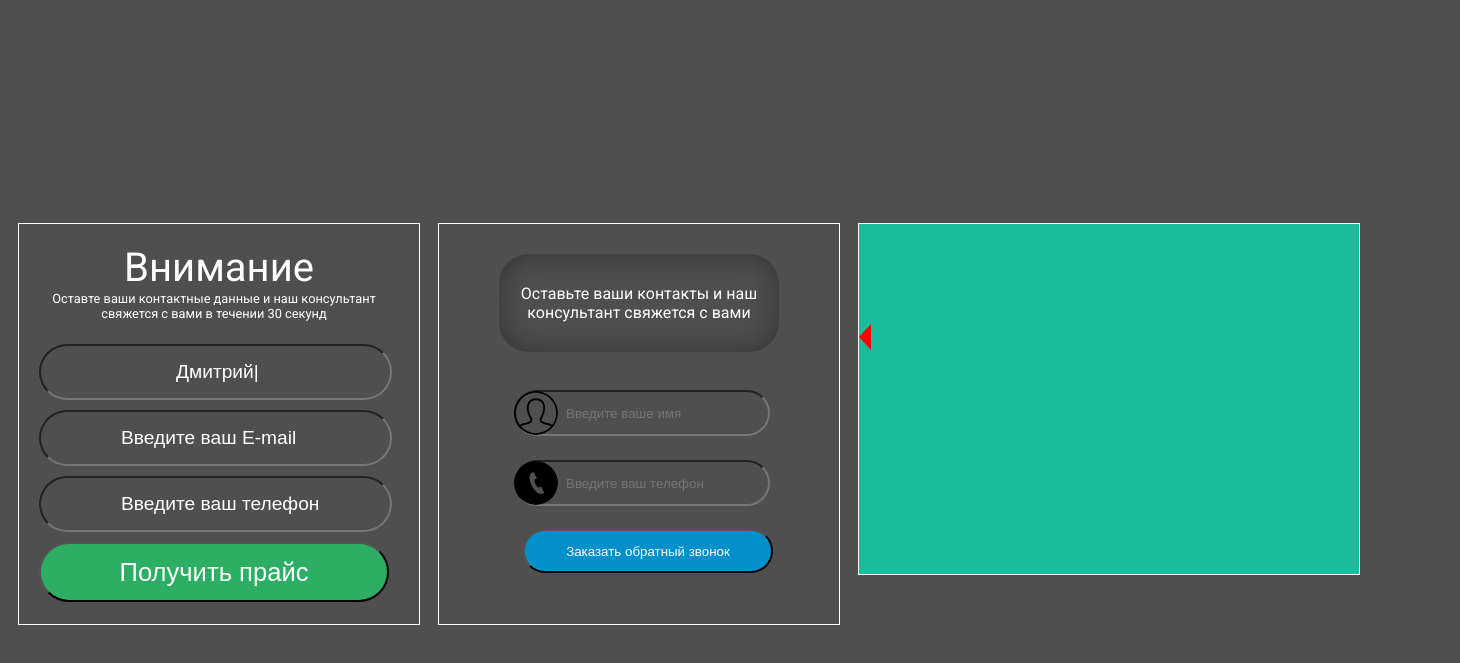
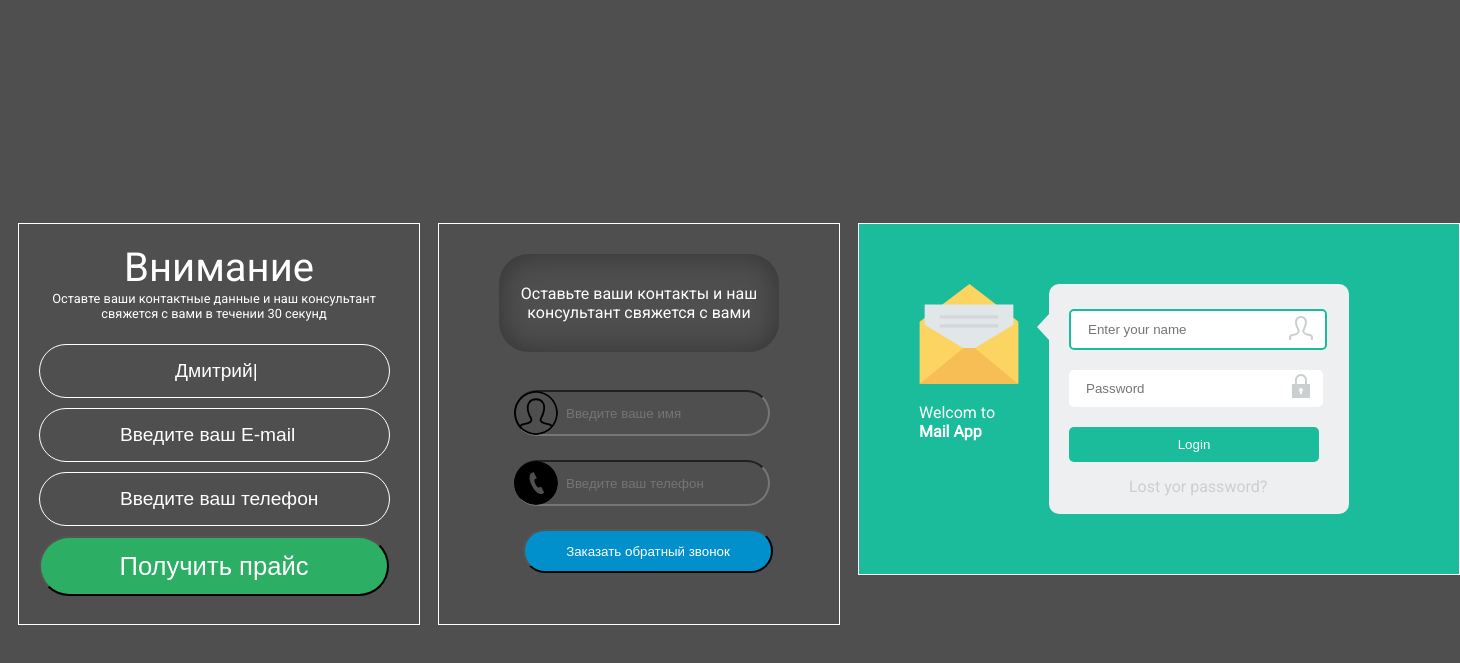
Before and after one commit to IvanShyvanau/forms, a plain HTML site: page index.html in a window 1280 px wide. Shown: the part 5-668 px from the top of the page, 1460 px wide, since content can reach past the window. Drawn offline with Linux system fonts and the light colour scheme.

Commit message:
all project

```diff
--- a/index.css
+++ b/index.css
@@ -127,6 +127,8 @@ color: #fff;
   margin-top: 20px;
   color: #fff;
   font-size: 1.2rem;
+  border: 1px solid #fff;
+  outline: none;
 
 }
 
@@ -148,6 +150,12 @@ color: #fff;
   margin-top: 10px;
   color: #fff;
   font-size: 1.2rem;
+  outline: none;
+  border: 1px solid #fff;
+}
+
+#number-first:focus{
+  border:1px solid #2caf64;
 }
 
 #number-first::placeholder{
@@ -165,6 +173,12 @@ color: #fff;
   margin-top: 10px;
   color: #fff;
   font-size: 1.2rem;
+  outline: none;
+  border: 1px solid #fff;
+}
+
+#mail:focus{
+  border:1px solid #2caf64;
 }
 
 #mail::placeholder{
@@ -187,7 +201,7 @@ color: #fff;
  /*Третья форма*/
 .form-second{
   border: 1px solid #fff;
-  width:500px;
+  width:600px;
   height: 350px;
   background-color:#1bbc9b;
   margin-top: 20px;
@@ -197,15 +211,117 @@ color: #fff;
 }
 
 .image{
+  margin-left: 60px;
+  margin-top: 60px;
+}
+#Capa_1{
   width: 100px;
   height: 100px;
 }
 
+.image-text{
+  width: 100px;
+  height: 100px;
+  color: #fff;
+  margin-top: 15px;
+}
+
+.text-bold{
+font-weight: bold;
+}
+
+.triangle-left{
+position: absolute;
+top: 10px;
+}
 
 .triangle {
 	width: 0;
 	height: 0;
 	border-top: 13px solid transparent;
-	border-right: 12px solid red;
+	border-right: 12px solid #eeeff1;
 	border-bottom: 13px solid transparent;
+  position: absolute;
+  left: 178px;
+  top: 80px;
 }
+
+.suqare{
+  width: 300px;
+  height: 230px;
+  background-color: #eeeff1;
+  float: left;
+  position: absolute;
+  top: 50px;
+  left: 190px;
+  border-radius: 10px;
+}
+
+
+#thirth{
+  width: 250px;
+  height: 35px;
+  margin-top: 25px;
+  border-radius: 5px;
+  border: none;
+  margin-left: 20px;
+  outline: none;
+}
+
+#thirth::placeholder{
+  padding-left: 15px;
+}
+
+#thirth:focus{
+  border: 2px solid #1bbc9b;
+}
+
+.login-icon{
+  position: absolute;
+  left: 240px;
+  top: 32px;
+}
+
+#pass{
+  width: 250px;
+  height: 35px;
+  margin: 20px 20px;
+  border-radius: 5px;
+  border: none;
+  outline: none;
+}
+
+#pass::placeholder{
+  padding-left: 15px;
+}
+
+#pass:focus{
+  border: 2px solid #1bbc9b;
+}
+
+.password-icon{
+  position: absolute;
+  left: 240px;
+  top: 90px;
+}
+
+.button__second{
+  width: 250px;
+  height: 35px;
+  margin: 0 20px;
+  border-radius: 5px;
+  background-color: #1bbc9b;
+  border: none;
+  color: #fff;
+}
+
+
+.forget-password{
+  margin-top: 15px;
+  margin-left: 80px;
+}
+
+.link{
+text-decoration: none;
+color: #cbcfd0;
+}
--- a/index.html
+++ b/index.html
@@ -40,16 +40,23 @@
 
   <div class="form-second">
     <div class="image">
-
+      <svg id="Capa_1" enable-background="new 0 0 364.098 364.098" height="512" viewBox="0 0 364.098 364.098" width="512" xmlns="http://www.w3.org/2000/svg"><g><path d="m2.227 137.11 181.388-137.11 178.256 137.11-190.828 186.532z" fill="#fcd462"/><path d="m20.59 74.207h322.919v254.551h-322.919z" fill="#e1e6e9"/><path d="m361.871 137.11-210.566 127.409 210.566 99.579z" fill="#fcd462"/><path d="m2.227 137.11 210.566 127.409-210.566 99.579z" fill="#fcd462"/><path d="m202.668 233.443h-41.239l-159.202 130.655h359.644z" fill="#f7be56"/><g fill="#d5d6db"><path d="m75.455 113.733h213.182v11.946h-213.182z"/><path d="m75.455 146.506h213.182v11.946h-213.182z"/></g></g></svg>
+      <div class="image-text">Welcom to <span class="text-bold">Mail App</span></div>
     </div>
     <div class="triangle-left">
       <div class="triangle"></div>
-    </div>
-    <div class="inputs-second">
-      <form action="">
-
-      </form>
+      <div class="suqare">
+        <div class="inputs-second">
+          <form action="">
+            <div class="second-iput"><input type="text" name="text" id="thirth" placeholder="Enter your name" autofocus> <svg class="login-icon" xmlns="http://www.w3.org/2000/svg" width="24" height="24" viewBox="0 0 24 24"><path fill="#cbcfd0" d="M20.822 18.096c-3.439-.794-6.641-1.49-5.09-4.418 4.719-8.912 1.251-13.678-3.732-13.678-5.082 0-8.465 4.949-3.732 13.678 1.598 2.945-1.725 3.641-5.09 4.418-2.979.688-3.178 2.143-3.178 4.663l.005 1.241h1.995c0-3.134-.125-3.55 1.838-4.003 2.851-.657 5.543-1.278 6.525-3.456.359-.795.592-2.103-.338-3.815-2.058-3.799-2.578-7.089-1.423-9.026 1.354-2.275 5.426-2.264 6.767-.034 1.15 1.911.639 5.219-1.403 9.076-.91 1.719-.671 3.023-.31 3.814.99 2.167 3.707 2.794 6.584 3.458 1.879.436 1.76.882 1.76 3.986h1.995l.005-1.241c0-2.52-.199-3.975-3.178-4.663z"/></svg></div>
+            <div class="second-iput"><input type="password" name="pass" id="pass" placeholder="Password" ><svg class="password-icon" xmlns="http://www.w3.org/2000/svg" width="24" height="24" viewBox="0 0 24 24"><path fill="#cbcfd0" d="M18 10v-4c0-3.313-2.687-6-6-6s-6 2.687-6 6v4h-3v14h18v-14h-3zm-5 7.723v2.277h-2v-2.277c-.595-.347-1-.984-1-1.723 0-1.104.896-2 2-2s2 .896 2 2c0 .738-.404 1.376-1 1.723zm-5-7.723v-4c0-2.206 1.794-4 4-4 2.205 0 4 1.794 4 4v4h-8z"/></svg> </div>
+          </form>
+          <button class="button__second" type="submit">Login</button>
+          <div class="forget-password"><a class="link" href="#">Lost yor password?</a></div>
+      </div>
     </div>
   </div>
+  </div>
+
 </body>
 </html>
```
Also changed, not shown: image/5.svg, image/6.svg (deleted).
